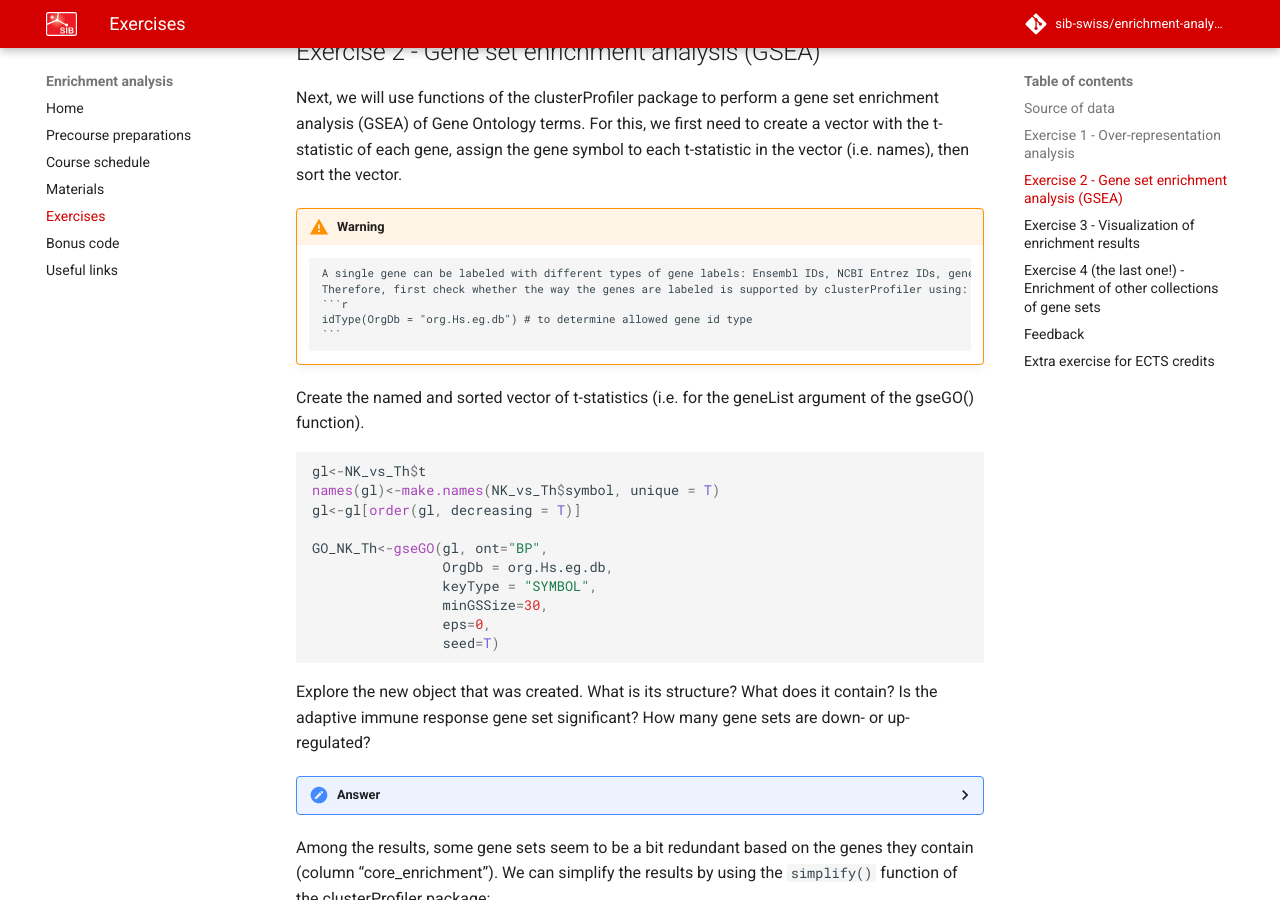
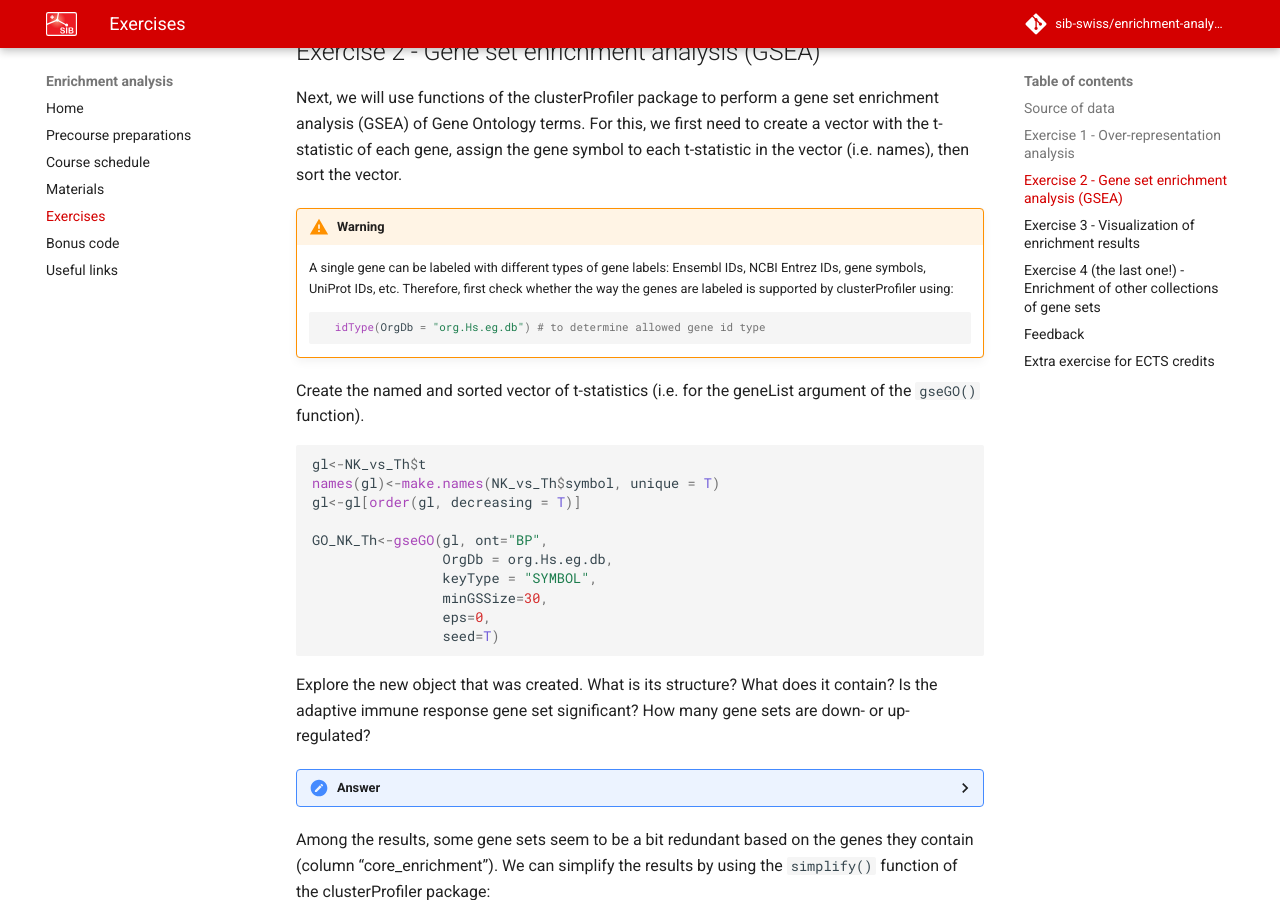
Before and after one commit to sib-swiss/enrichment-analysis-training, an MkDocs documentation site: the page built from docs/exercises.md, in a window 1280 px wide and 900 px high, scrolled down 5095 px. Built offline with MkDocs 1.6.1 and Material for MkDocs 9.7.7, drawn with Linux system fonts in a browser that asks for light colours; comment, search, counter and statistics services are not loaded; the version menu is left out.

Commit message:
update june 2024

````diff
--- a/docs/exercises.md
+++ b/docs/exercises.md
@@ -237,16 +237,16 @@ ggplot(NK_vs_Th, aes(x = logFC,  #
 ## Exercise 2 - Gene set enrichment analysis (GSEA)
 
 
-Next, we will use functions of the clusterProfiler package to perform a gene set enrichment analysis (GSEA) of Gene Ontology terms. For this, we first need
-to create a vector with the t-statistic of each gene, assign the gene symbol to each t-statistic in the vector (i.e. names), then sort the vector.
+Next, we will use functions of the clusterProfiler package to perform a gene set enrichment analysis (GSEA) of Gene Ontology terms. For this, we first need to create a vector with the t-statistic of each gene, assign the gene symbol to each t-statistic in the vector (i.e. names), then sort the vector.
 
 !!! warning
-		A single gene can be labeled with different types of gene labels: Ensembl IDs, NCBI Entrez IDs, gene symbols, UniProt IDs, etc.
+    A single gene can be labeled with different types of gene labels: Ensembl IDs, NCBI Entrez IDs, gene symbols, UniProt IDs, etc.
 		Therefore, first check whether the way the genes are labeled is supported by clusterProfiler using:
 		```r
-		idType(OrgDb = "org.Hs.eg.db") # to determine allowed gene id type
+		  idType(OrgDb = "org.Hs.eg.db") # to determine allowed gene id type
 		```
-Create the named and sorted vector of t-statistics (i.e. for the geneList argument of the gseGO() function).
+
+Create the named and sorted vector of t-statistics (i.e. for the geneList argument of the `gseGO()` function).
 
 ```r
 gl<-NK_vs_Th$t
--- a/mkdocs.yml
+++ b/mkdocs.yml
@@ -33,7 +33,7 @@ markdown_extensions:
   - pymdownx.tabbed
   - pymdownx.details
   - pymdownx.emoji:
-      emoji_index: !!python/name:materialx.emoji.twemoji
+      emoji_index: !!python/name:material.extensions.emoji.twemoji
       emoji_generator: !!python/name:materialx.emoji.to_svg
 
 extra_css:
````
